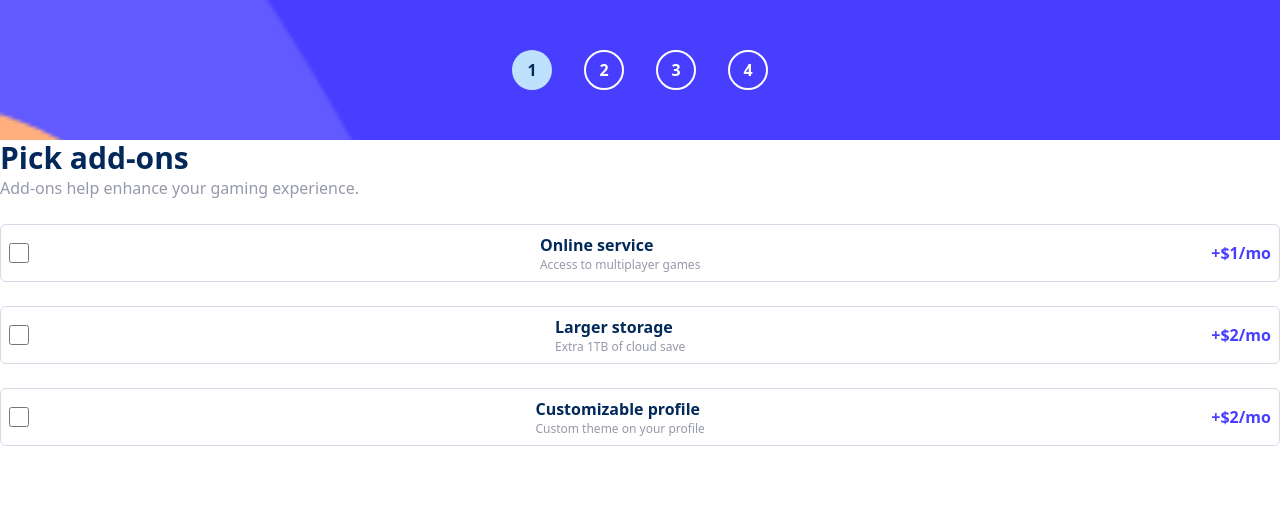
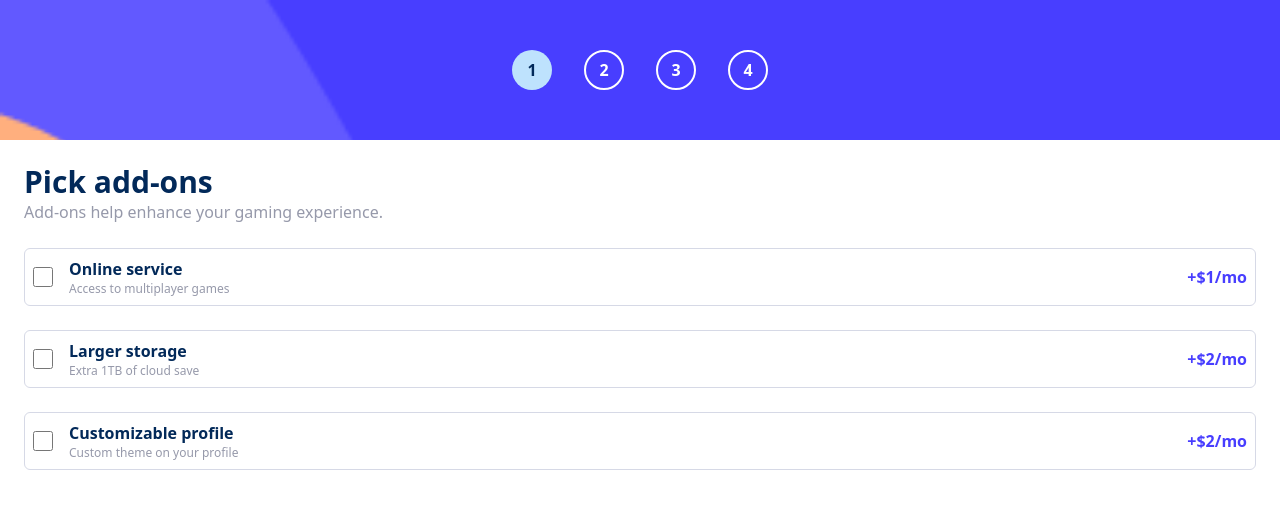
Before and after one commit to elizabet-bagdasaryan/multi-step-form, a React (Vite) app: page /add in a window 1280 px wide. Shown: the top 508 px of the page. Built offline with nearby package versions, Linux system fonts and the light colour scheme.

Commit message:
wip: aadded some features to plan page

```diff
--- a/src/Pages/Add.tsx
+++ b/src/Pages/Add.tsx
@@ -1,34 +1,39 @@
 function Add(){
   return(
-    <>
+    <div className="p-6">
     <h2 className="text-3xl text-denim font-bold">Pick add-ons</h2>
     <p className="text-gray">Add-ons help enhance your gaming experience.</p>
     <div className="flex border border-1 border-gbor rounded-md p-2 w-full items-center justify-between mt-6">
-    <input type="checkbox"  id="1" className="w-5 h-5 "/>
+    <div className="flex items-center">
+    <input type="checkbox"  id="1" className="w-5 h-5 mr-4"/>
     <label htmlFor="1">
         <p className="text-denim font-bold">Online service</p>
         <p className="text-gray text-xs">Access to multiplayer games</p>
       </label>
+      </div>
       <p className="text-purple font-bold">+$1/mo</p>
     </div>
     <div className="flex border border-1 border-gbor rounded-md p-2 w-full items-center justify-between mt-6">
-    <input type="checkbox"  id="2" className="w-5 h-5"/>
+    <div className="flex items-center">
+    <input type="checkbox"  id="2" className="w-5 h-5 mr-4"/>
     <label htmlFor="2">
         <p className="text-denim font-bold">Larger storage</p>
         <p className="text-gray text-xs">Extra 1TB of cloud save</p>
       </label>
+      </div>
       <p className="text-purple font-bold">+$2/mo</p>
     </div>
-
     <div className="flex border border-1 border-gbor rounded-md p-2 w-full items-center justify-between mt-6">
-    <input type="checkbox"  id="3" className="w-5 h-5"/>
+    <div className="flex items-center">
+    <input type="checkbox"  id="3" className="w-5 h-5 mr-4"/>
     <label htmlFor="3">
         <p className="text-denim font-bold">Customizable profile</p>
         <p className="text-gray text-xs">Custom theme on your profile</p>
       </label>
+      </div>
       <p className="text-purple font-bold">+$2/mo</p>
     </div>
-    </>
+    </div>
   )
 }
 
--- a/src/Pages/Info.tsx
+++ b/src/Pages/Info.tsx
@@ -13,7 +13,7 @@ function Info(){
 
 
     return(
-        <div className="bg-white rouned absolute ">
+        <div className="bg-white rouned absolute p-6 ">
     <h2 className="text-3xl text-denim font-bold">Personal info</h2>
     <p className="text-gray">Please provide your name, email address, and phone number</p>
     <div className="mb-6">
--- a/src/Pages/Plan/Plan.css
+++ b/src/Pages/Plan/Plan.css
@@ -54,10 +54,3 @@
   input:checked + .slider:before {
     background-color: white;
   }
-
-
-  .toggle{
-    position: absolute;
-    bottom:0;
-    left:0
-  }
--- a/src/Pages/Plan/Plan.tsx
+++ b/src/Pages/Plan/Plan.tsx
@@ -18,7 +18,7 @@ function Plan(){
 
 
     return(
-        <>
+        <div className="p-6">
 
     <h2 className="text-3xl text-denim font-bold">Select your plan</h2>
     <p className="text-gray">You have the option of monthly or yearly billing.</p>
@@ -45,8 +45,8 @@ function Plan(){
     <p className="text-denim font-bold">Pro</p>
     <p className="text-gray font-medium">$15/mo</p>
 </div>
-
-<div className="flex items-center bg-bgray rounded-md p-2 w-full toggle justify-center">
+</div>
+<div className="flex items-center bg-bgray rounded-md p-2 w-full  justify-center">
         <p
           className="text-denim text-lg font-medium my-2"
           style={{ color: billing ? "#9699AA" : "#022959" }}
@@ -65,8 +65,8 @@ function Plan(){
         </p>
       </div>
 
-    </div>
-        </>
+
+        </div>
     )
 }
 
```
